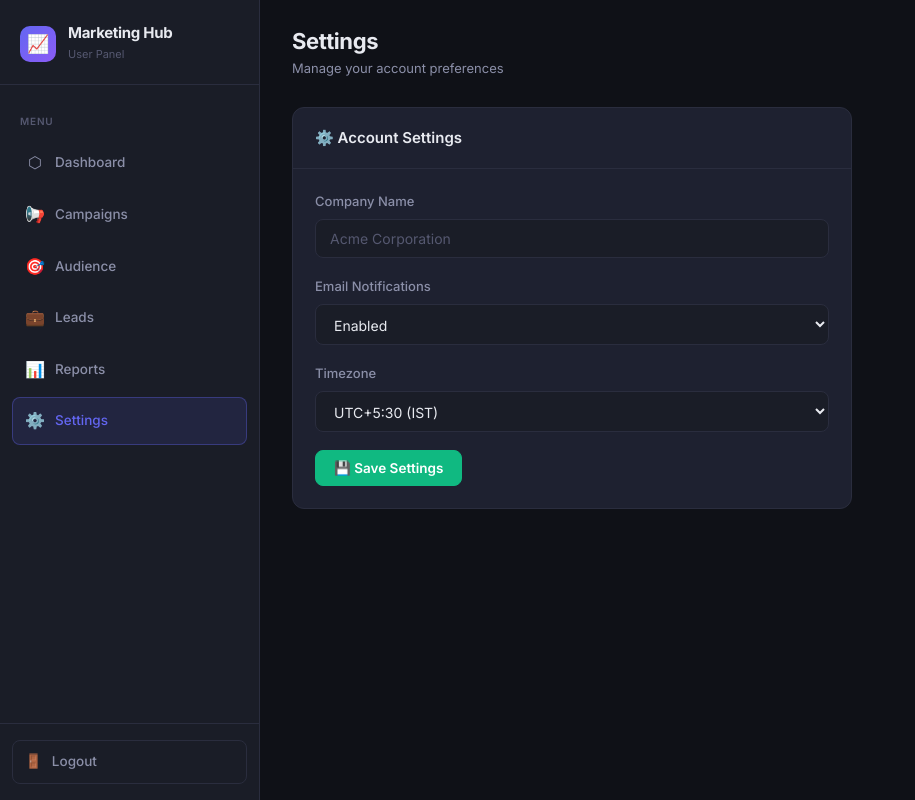
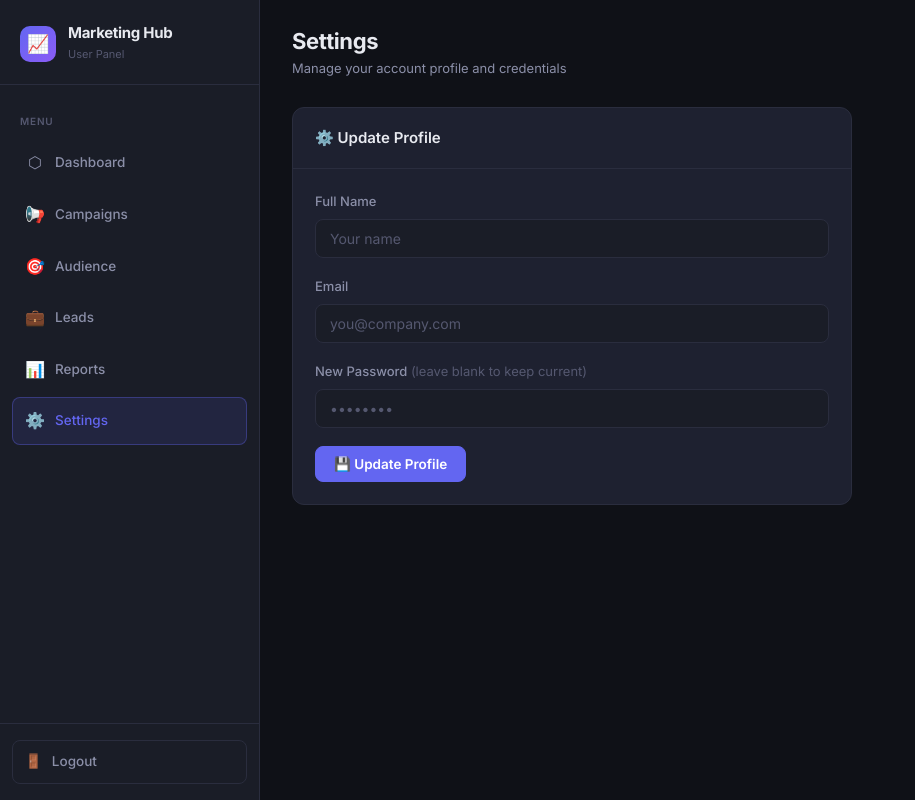
Before and after one commit to Dhruv-hub-byte/Digital_marketing, a React app in the folder frontend/: page /settings in a window 1280 px wide. Shown: the whole page, without its empty margins (0-915 px from the left). Built offline with nearby package versions, Linux system fonts and the light colour scheme; no server answers; the HTML template or start-up script is replaced by a standard one.

Commit message:
setting update

```diff
--- a/frontend/src/pages/Setting.jsx
+++ b/frontend/src/pages/Setting.jsx
@@ -1,6 +1,50 @@
+import { useState, useEffect } from "react";
 import Sidebar from "../components/Sidebar";
+import api from "../services/api";
 
 function Settings() {
+
+  const [form, setForm] = useState({ name: "", email: "", password: "" });
+  const [loading, setLoading] = useState(false);
+  const [fetching, setFetching] = useState(true);
+  const [message, setMessage] = useState(null);
+
+  // Pre-populate form with current user data
+  useEffect(() => {
+    api.get("/auth/me")
+      .then((res) => {
+        setForm({ name: res.data.name || "", email: res.data.email || "", password: "" });
+      })
+      .catch((err) => console.log(err))
+      .finally(() => setFetching(false));
+  }, []);
+
+  const handleChange = (e) => {
+    setForm({ ...form, [e.target.name]: e.target.value });
+  };
+
+  const handleUpdate = async (e) => {
+    e.preventDefault();
+    setMessage(null);
+    try {
+      setLoading(true);
+      const payload = { name: form.name, email: form.email };
+      if (form.password) payload.password = form.password;
+
+      const res = await api.put("/auth/profile", payload);
+      setMessage({ type: "success", text: res.data.message });
+      setForm((prev) => ({ ...prev, password: "" }));
+    } catch (error) {
+      console.log(error);
+      setMessage({
+        type: "error",
+        text: error?.response?.data?.message || "Failed to update profile."
+      });
+    } finally {
+      setLoading(false);
+    }
+  };
+
   return (
     <div className="dm-layout">
       <Sidebar />
@@ -9,44 +53,92 @@ function Settings() {
           <div className="dm-page-header">
             <div>
               <div className="dm-page-title">Settings</div>
-              <div className="dm-page-subtitle">Manage your account preferences</div>
+              <div className="dm-page-subtitle">Manage your account profile and credentials</div>
             </div>
           </div>
 
           <div className="dm-card" style={{ maxWidth: 560 }}>
             <div className="dm-card-header">
-              <span className="dm-card-title">⚙️ Account Settings</span>
+              <span className="dm-card-title">⚙️ Update Profile</span>
             </div>
             <div className="dm-card-body">
+
+              {fetching ? (
+                <div className="dm-empty">
+                  <div className="dm-empty-icon">⏳</div>
+                  <p>Loading profile…</p>
+                </div>
+              ) : (
+                <>
+                  {message && (
+                    <div style={{
+                      marginBottom: "16px",
+                      padding: "10px 14px",
+                      borderRadius: "8px",
+                      fontSize: "13.5px",
+                      fontWeight: 500,
+                      background: message.type === "success" ? "var(--success-light)" : "var(--danger-light)",
+                      color: message.type === "success" ? "var(--success)" : "var(--danger)",
+                      border: `1px solid ${message.type === "success" ? "var(--success)" : "var(--danger)"}`,
+                    }}>
+                      {message.type === "success" ? "✅" : "❌"} {message.text}
+                    </div>
+                  )}
+
+                  <form onSubmit={handleUpdate}>
                     <div className="dm-form-group">
-                <label className="dm-label">Company Name</label>
+                      <label className="dm-label">Full Name</label>
                       <input
+                        type="text"
+                        name="name"
                         className="dm-input"
-                  placeholder="Acme Corporation"
+                        placeholder="Your name"
+                        value={form.name}
+                        onChange={handleChange}
+                        required
                       />
                     </div>
 
                     <div className="dm-form-group">
-                <label className="dm-label">Email Notifications</label>
-                <select className="dm-select">
-                  <option>Enabled</option>
-                  <option>Disabled</option>
-                </select>
+                      <label className="dm-label">Email</label>
+                      <input
+                        type="email"
+                        name="email"
+                        className="dm-input"
+                        placeholder="you@company.com"
+                        value={form.email}
+                        onChange={handleChange}
+                        required
+                      />
                     </div>
 
                     <div className="dm-form-group">
-                <label className="dm-label">Timezone</label>
-                <select className="dm-select">
-                  <option>UTC+5:30 (IST)</option>
-                  <option>UTC+0 (GMT)</option>
-                  <option>UTC-5 (EST)</option>
-                  <option>UTC-8 (PST)</option>
-                </select>
+                      <label className="dm-label">
+                        New Password{" "}
+                        <span style={{ color: "var(--text-muted)", fontWeight: 400 }}>
+                          (leave blank to keep current)
+                        </span>
+                      </label>
+                      <input
+                        type="password"
+                        name="password"
+                        className="dm-input"
+                        placeholder="••••••••"
+                        value={form.password}
+                        onChange={handleChange}
+                      />
                     </div>
 
-              <button className="dm-btn dm-btn-success">
-                💾 Save Settings
+                    <button
+                      type="submit"
+                      className="dm-btn dm-btn-primary"
+                      disabled={loading}
+                    >
+                      {loading ? "Updating…" : "💾 Update Profile"}
                     </button>
+                  </form>
+                </>
+              )}
             </div>
           </div>
         </div>
--- a/frontend/src/pages/admin/Settings.jsx
+++ b/frontend/src/pages/admin/Settings.jsx
@@ -1,17 +1,23 @@
-import { useState } from "react";
+import { useState, useEffect } from "react";
 import AdminSidebar from "../../components/AdminSidebar";
 import api from "../../services/api";
 
 function AdminSettings() {
 
-  const [form, setForm] = useState({
-    name: "",
-    email: "",
-    password: ""
-  });
+  const [form, setForm] = useState({ name: "", email: "", password: "" });
+  const [loading, setLoading] = useState(false);
+  const [fetching, setFetching] = useState(true);
+  const [message, setMessage] = useState(null);
 
-  const [loading, setLoading] = useState(false);
-  const [message, setMessage] = useState(null); // { type: "success" | "error", text: string }
+  // Pre-populate form with current admin data
+  useEffect(() => {
+    api.get("/auth/me")
+      .then((res) => {
+        setForm({ name: res.data.name || "", email: res.data.email || "", password: "" });
+      })
+      .catch((err) => console.log(err))
+      .finally(() => setFetching(false));
+  }, []);
 
   const handleChange = (e) => {
     setForm({ ...form, [e.target.name]: e.target.value });
@@ -20,18 +26,14 @@ function AdminSettings() {
   const handleUpdate = async (e) => {
     e.preventDefault();
     setMessage(null);
-
     try {
       setLoading(true);
-
       const payload = { name: form.name, email: form.email };
       if (form.password) payload.password = form.password;
 
-      const res = await api.put("/admin/settings", payload);
-
-      setMessage({ type: "success", text: res.data.message || "Profile updated successfully!" });
-      setForm({ ...form, password: "" }); // clear password field after success
-
+      const res = await api.put("/auth/profile", payload);
+      setMessage({ type: "success", text: res.data.message });
+      setForm((prev) => ({ ...prev, password: "" }));
     } catch (error) {
       console.log(error);
       setMessage({
@@ -51,7 +53,7 @@ function AdminSettings() {
           <div className="dm-page-header">
             <div>
               <div className="dm-page-title">Admin Settings</div>
-              <div className="dm-page-subtitle">Manage platform configuration and admin profile</div>
+              <div className="dm-page-subtitle">Manage your admin profile and credentials</div>
             </div>
           </div>
 
@@ -61,31 +63,31 @@ function AdminSettings() {
             </div>
             <div className="dm-card-body">
 
+              {fetching ? (
+                <div className="dm-empty">
+                  <div className="dm-empty-icon">⏳</div>
+                  <p>Loading profile…</p>
+                </div>
+              ) : (
+                <>
                   {message && (
-                <div
-                  style={{
+                    <div style={{
                       marginBottom: "16px",
                       padding: "10px 14px",
                       borderRadius: "8px",
                       fontSize: "13.5px",
                       fontWeight: 500,
-                    background: message.type === "success"
-                      ? "var(--success-light)"
-                      : "var(--danger-light)",
-                    color: message.type === "success"
-                      ? "var(--success)"
-                      : "var(--danger)",
+                      background: message.type === "success" ? "var(--success-light)" : "var(--danger-light)",
+                      color: message.type === "success" ? "var(--success)" : "var(--danger)",
                       border: `1px solid ${message.type === "success" ? "var(--success)" : "var(--danger)"}`,
-                  }}
-                >
+                    }}>
                       {message.type === "success" ? "✅" : "❌"} {message.text}
                     </div>
                   )}
 
                   <form onSubmit={handleUpdate}>
-
                     <div className="dm-form-group">
-                  <label className="dm-label">Admin Name</label>
+                      <label className="dm-label">Full Name</label>
                       <input
                         type="text"
                         name="name"
@@ -111,7 +113,12 @@ function AdminSettings() {
                     </div>
 
                     <div className="dm-form-group">
-                  <label className="dm-label">New Password <span style={{ color: "var(--text-muted)", fontWeight: 400 }}>(leave blank to keep current)</span></label>
+                      <label className="dm-label">
+                        New Password{" "}
+                        <span style={{ color: "var(--text-muted)", fontWeight: 400 }}>
+                          (leave blank to keep current)
+                        </span>
+                      </label>
                       <input
                         type="password"
                         name="password"
@@ -129,8 +136,9 @@ function AdminSettings() {
                     >
                       {loading ? "Updating…" : "💾 Update Profile"}
                     </button>
-
                   </form>
+                </>
+              )}
             </div>
           </div>
         </div>
```
Also changed, not shown: 2 other files (tests, documents, lock files or other folders). Lines whose indentation alone changed are shown as unchanged.
